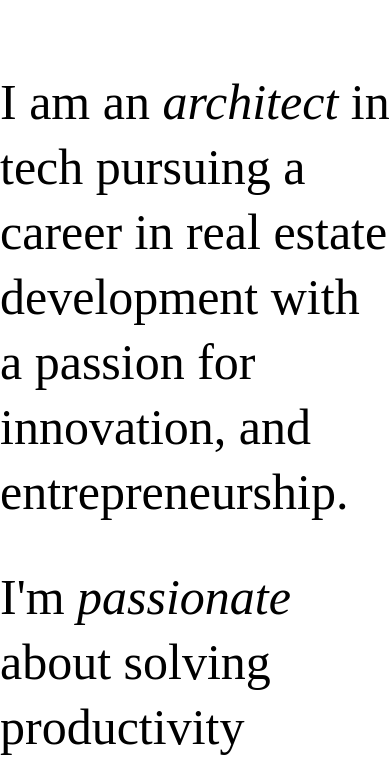
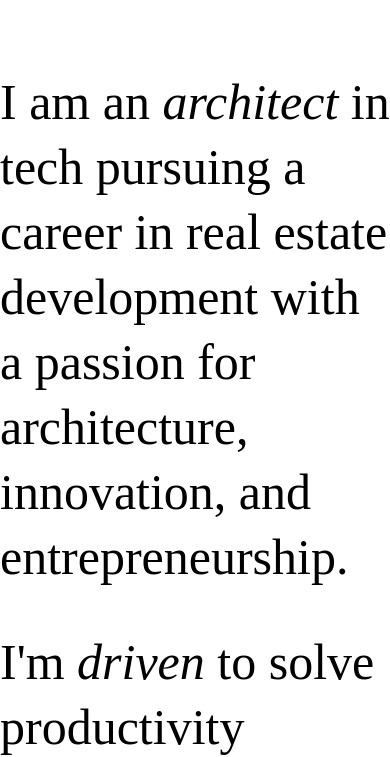
Before and after one commit to BjarteKnobel/portfolio, a Next.js app: page / in a window 390 px wide. Shown: the part 573-1330 px from the top of the page. Built offline with nearby package versions, Linux system fonts and the light colour scheme; a web font is replaced by a local one.

Commit message:
copy updates: intro text; project philosophy paragraphs. about: revit to 50%. ui: mobile banner add/remove. projects: horizontal lines set to 1px.

```diff
--- a/pages/_app.js
+++ b/pages/_app.js
@@ -38,5 +38,9 @@ export default function App({ Component, pageProps }) {
     return () => router.events.off('routeChangeComplete', handle);
   }, [router.events]);
 
-  return <Component {...pageProps} />;
+  return (
+    <>
+      <Component {...pageProps} />
+    </>
+  );
 }
--- a/pages/about.js
+++ b/pages/about.js
@@ -170,7 +170,7 @@ export default function About() {
                       { name: 'adobe', level: 0.75 },
                       { name: 'rhino', level: 0.6 },
                       { name: 'twinmotion', level: 0.8 },
-                      { name: 'revit', level: 0.1 },
+                      { name: 'revit', level: 0.5 },
                       { name: 'grasshopper', level: 0.4 },
                     ].map(s => ({ ...s, classification: 'program' }));
                     const code = [
--- a/pages/index.js
+++ b/pages/index.js
@@ -129,12 +129,12 @@ export default function Home() {
                 architect
               </span>{' '}
               in tech pursuing a career in real estate development
-              with a passion for innovation, and entrepreneurship.
+              with a passion for architecture, innovation, and entrepreneurship.
             </p>
 
 
             <p ref={secondParaRef} className={`${styles.revealBlur}`}>
-              I'm <span className={styles.emphasisText}>passionate</span> about solving productivity challenges in the AEC sector
+              I'm <span className={styles.emphasisText}>driven</span> to solve productivity challenges in the AEC sector
               through innovation, aiming to create a future where architectural
               quality and cost efficiency go hand in hand.
             </p>
@@ -181,10 +181,10 @@ export default function Home() {
           <div className={styles.infoContent}>
             <div className={styles.textPane}>
               <p ref={thirdParaRef} className={`${styles.revealBlur}`}>
-                I aim to create pragmatic utopias, where <span className={styles.emphasisText}>sustainability</span>, <span className={styles.emphasisText}>livability</span>, and <span className={styles.emphasisText}>innovation</span> are seamlessly integrated within real-world constraints.
+                I want to create pragmatic visions for the future, where <span className={styles.emphasisText}>sustainability</span>, <span className={styles.emphasisText}>quality of life</span>, and <span className={styles.emphasisText}>innovation</span> come together within real-world limits.
               </p>
               <p ref={fourthParaRef} className={`${styles.revealBlur}`}>
-                My goal is to let programmatic logic shape form, always with a twist—combining functions in unexpected ways to produce <span className={styles.emphasisText}>beautiful</span>, <span className={styles.emphasisText}>buildable</span>, and <span className={styles.emphasisText}>engaging</span> architecture.
+                My goal is to let clear ideas and functions guide the design, but always with a creative twist—bringing different needs together in surprising ways to create architecture that is <span className={styles.emphasisText}>beautiful</span>, <span className={styles.emphasisText}>buildable</span>, and <span className={styles.emphasisText}>engaging</span>.
               </p>
             </div>
           </div>
--- a/styles/ProjectCarousel.module.css
+++ b/styles/ProjectCarousel.module.css
@@ -593,7 +593,7 @@
   padding: 0;
   background: transparent;
   gap: 0;
-  border-top: 2px solid #000;
+  border-top: 1px solid #000;
   border-bottom: none; /* remove last bar */
 }
 
@@ -607,8 +607,8 @@
   justify-content: stretch;
 }
 
-/* Make the inner dividers 2px as well inside the intro block */
-.introText .detailsTableHLine { height: 2px; }
+/* Inner dividers inside the intro block */
+.introText .detailsTableHLine { height: 1px; }
 
 .introText .detailsTableLabel,
 .introText .detailsTableValue {
```
Also changed, not shown: styles/globals.css (line endings or trailing spaces). Lines whose indentation alone changed are shown as unchanged.
